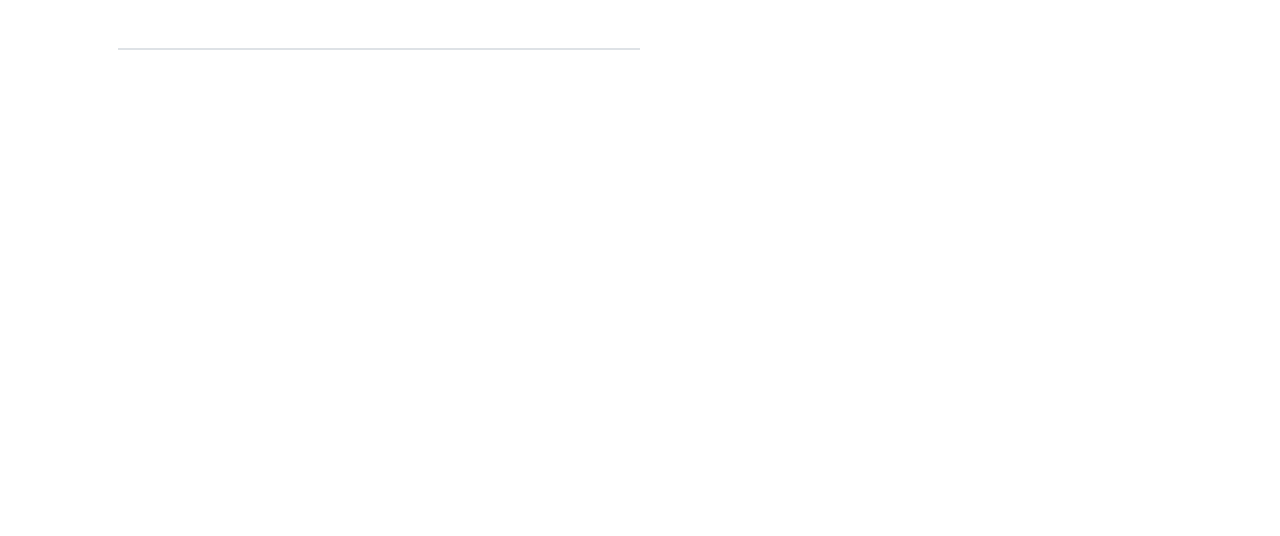
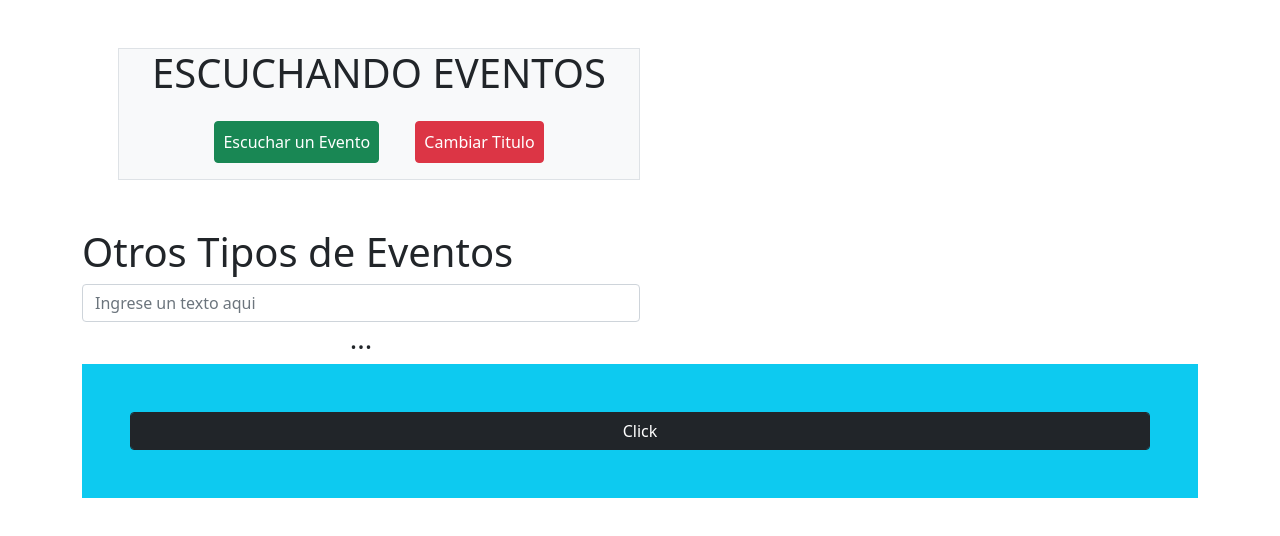
Before and after one commit to sapucai07/introduccion-a-JavaScript, a plain HTML site: page index.html in a window 1280 px wide. Drawn offline with Linux system fonts and the light colour scheme.

Commit message:
HTML completo

```diff
--- a/index.html
+++ b/index.html
@@ -12,11 +12,45 @@
     <div class="container">
         <div class="row p-5">
             <div class="col-6 border text-center bg-light">
+                <h1 id="titulo">ESCUCHANDO EVENTOS</h1>
+
+                <button id="btn" class="btn btn-success p-2 m-3">
+                    Escuchar un Evento
+                </button>
+
+                <button id="btn2" class="btn btn-danger p-2 m-3">
+                    Cambiar Titulo
+                </button>
 
             </div>
 
         </div>
+        <!-- Columna 2 -->
+        <div class="col-6">
+            <h1>Otros Tipos de Eventos</h1>
+
+            <input id="input" type="text" placeholder="Ingrese un texto aqui" class="form-control">
+
+            <h3 class="text-center" id="res"> ...</h3>
+
+        </div>
+        <div class="col-12">
+            <div id="padre" class="p-5 bg-info">
+
+                <button id="hijo" class="form-control btn btn-dark">
+                    Click
+                </button>
+
+            </div>
+        </div>
+
+
+
     </div>
+
+    <script src="js/apps.js"></script>
+    <script src="js/bootstrap.bundle.min.js"></script>
+
 </body>
 
 </html>
```
